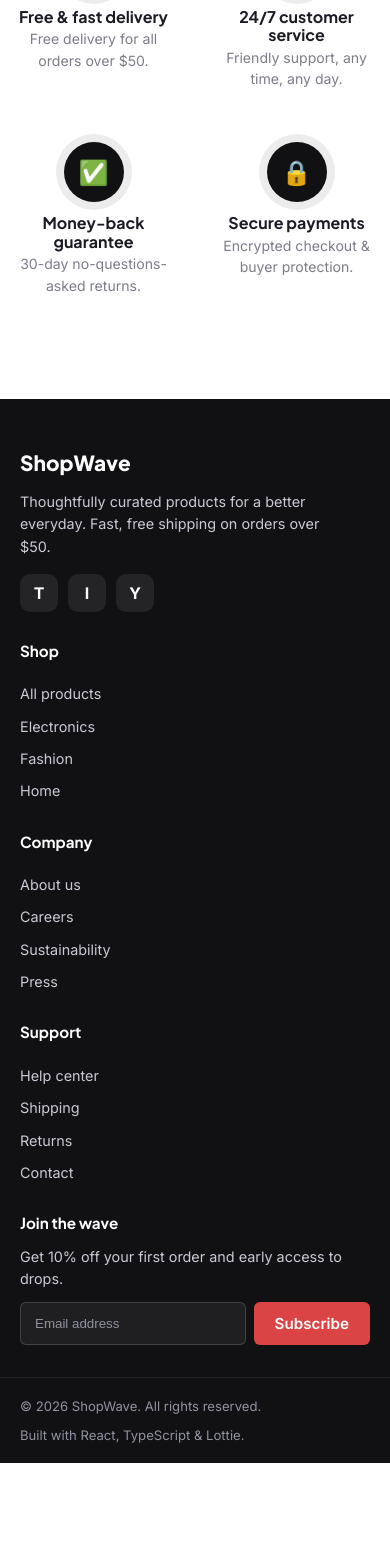
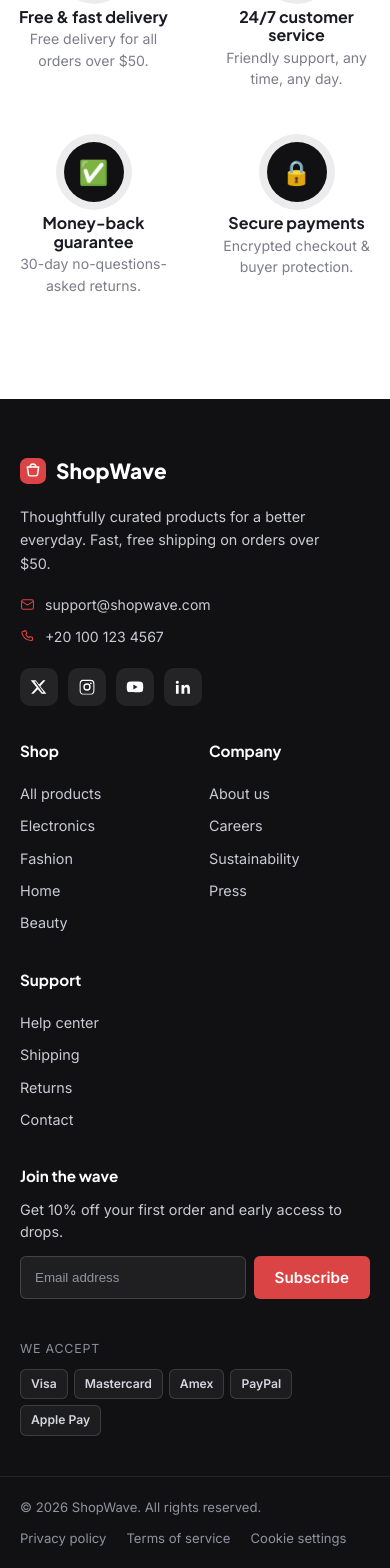
Before and after one commit to RandomMoaz/E-commerce, a React (Vite) app: page / in a window 390 px wide. Shown: the part 5058-6626 px from the top of the page. Before the commit the page ends 6521 px from the top, so only its background shows below. Built offline with nearby package versions, Linux system fonts and the light colour scheme.

Commit message:
refactor(footer): make a responsive design

```diff
--- a/src/components/Footer.tsx
+++ b/src/components/Footer.tsx
@@ -1,47 +1,130 @@
+import { useState } from "react";
 import { Link } from "react-router-dom";
 import { useLocale } from "../context/LocaleContext";
 
+const SOCIALS: { name: string; href: string; path: string }[] = [
+  {
+    name: "X",
+    href: "#",
+    path: "M17.5 3h3.2l-7 8 8.2 10h-6.4l-5-6.1L4.7 21H1.5l7.4-8.5L1 3h6.6l4.5 5.6L17.5 3Zm-1.1 16.1h1.8L7.7 4.8H5.8l10.6 14.3Z",
+  },
+  {
+    name: "Instagram",
+    href: "#",
+    path: "M12 2.2c3.2 0 3.6 0 4.9.1 1.2.1 1.8.3 2.2.4.6.2 1 .5 1.4.9.4.4.7.8.9 1.4.2.4.4 1 .4 2.2.1 1.3.1 1.7.1 4.9s0 3.6-.1 4.9c0 1.2-.2 1.8-.4 2.2-.2.6-.5 1-.9 1.4-.4.4-.8.7-1.4.9-.4.2-1 .4-2.2.4-1.3.1-1.7.1-4.9.1s-3.6 0-4.9-.1c-1.2 0-1.8-.2-2.2-.4-.6-.2-1-.5-1.4-.9-.4-.4-.7-.8-.9-1.4-.2-.4-.4-1-.4-2.2C2.2 15.6 2.2 15.2 2.2 12s0-3.6.1-4.9c0-1.2.2-1.8.4-2.2.2-.6.5-1 .9-1.4.4-.4.8-.7 1.4-.9.4-.2 1-.4 2.2-.4C8.4 2.2 8.8 2.2 12 2.2Zm0 1.8c-3.1 0-3.5 0-4.7.1-.9 0-1.4.2-1.7.3-.4.2-.7.4-1 .7-.3.3-.5.6-.7 1-.1.3-.3.8-.3 1.7-.1 1.2-.1 1.6-.1 4.7s0 3.5.1 4.7c0 .9.2 1.4.3 1.7.2.4.4.7.7 1 .3.3.6.5 1 .7.3.1.8.3 1.7.3 1.2.1 1.6.1 4.7.1s3.5 0 4.7-.1c.9 0 1.4-.2 1.7-.3.4-.2.7-.4 1-.7.3-.3.5-.6.7-1 .1-.3.3-.8.3-1.7.1-1.2.1-1.6.1-4.7s0-3.5-.1-4.7c0-.9-.2-1.4-.3-1.7-.2-.4-.4-.7-.7-1-.3-.3-.6-.5-1-.7-.3-.1-.8-.3-1.7-.3-1.2-.1-1.6-.1-4.7-.1Zm0 3.1a4.9 4.9 0 1 1 0 9.8 4.9 4.9 0 0 1 0-9.8Zm0 8a3.1 3.1 0 1 0 0-6.2 3.1 3.1 0 0 0 0 6.2Zm6.3-8.2a1.2 1.2 0 1 1-2.3 0 1.2 1.2 0 0 1 2.3 0Z",
+  },
+  {
+    name: "YouTube",
+    href: "#",
+    path: "M22.5 7.2a2.8 2.8 0 0 0-1.9-2C18.9 4.7 12 4.7 12 4.7s-6.9 0-8.6.5a2.8 2.8 0 0 0-1.9 2C1 8.9 1 12 1 12s0 3.1.5 4.8a2.8 2.8 0 0 0 1.9 2c1.7.4 8.6.4 8.6.4s6.9 0 8.6-.4a2.8 2.8 0 0 0 1.9-2c.5-1.7.5-4.8.5-4.8s0-3.1-.5-4.8ZM9.8 15.3V8.7l5.7 3.3-5.7 3.3Z",
+  },
+  {
+    name: "LinkedIn",
+    href: "#",
+    path: "M6.2 21H2.6V9.3h3.6V21ZM4.4 7.7a2.1 2.1 0 1 1 0-4.2 2.1 2.1 0 0 1 0 4.2ZM21.4 21h-3.6v-5.7c0-1.4 0-3.1-1.9-3.1s-2.2 1.5-2.2 3v5.8H10V9.3h3.4v1.6h.1c.5-.9 1.7-1.9 3.4-1.9 3.6 0 4.3 2.4 4.3 5.5V21Z",
+  },
+];
+
+const PAYMENTS = ["Visa", "Mastercard", "Amex", "PayPal", "Apple Pay"];
+
 export default function Footer() {
   const { t } = useLocale();
+  const [subscribed, setSubscribed] = useState(false);
 
   return (
     <footer className="footer">
       <div className="container footer__grid">
         <div className="footer__brand">
-          <span className="brand__name">ShopWave</span>
-          <p>{t("footer.blurb")}</p>
+          <Link to="/" className="footer__logo">
+            <span className="brand__mark" aria-hidden="true">
+              <svg width="26" height="26" viewBox="0 0 32 32">
+                <rect width="32" height="32" rx="9" fill="#DB4444" />
+                <path
+                  d="M9 11h14l-1.4 9.2a2 2 0 0 1-2 1.8h-7.2a2 2 0 0 1-2-1.8L9 11Z"
+                  fill="none"
+                  stroke="#fff"
+                  strokeWidth="1.8"
+                  strokeLinejoin="round"
+                />
+                <path
+                  d="M12.5 11a3.5 3.5 0 0 1 7 0"
+                  fill="none"
+                  stroke="#fff"
+                  strokeWidth="1.8"
+                  strokeLinecap="round"
+                />
+              </svg>
+            </span>
+            <span className="brand__name">ShopWave</span>
+          </Link>
+
+          <p className="footer__blurb">{t("footer.blurb")}</p>
+
+          <ul className="footer__contact">
+            <li>
+              <svg width="15" height="15" viewBox="0 0 24 24" fill="none" aria-hidden="true">
+                <rect x="2.5" y="4.5" width="19" height="15" rx="2.5" stroke="currentColor" strokeWidth="1.7" />
+                <path d="m3 7 9 6 9-6" stroke="currentColor" strokeWidth="1.7" strokeLinejoin="round" />
+              </svg>
+              <a href="mailto:support@shopwave.com" dir="ltr">
+                support@shopwave.com
+              </a>
+            </li>
+            <li>
+              <svg width="15" height="15" viewBox="0 0 24 24" fill="none" aria-hidden="true">
+                <path
+                  d="M6.5 3h3l1.5 4-2 1.5a12 12 0 0 0 5.5 5.5L16 12l4 1.5v3a2 2 0 0 1-2.2 2A16.5 16.5 0 0 1 3 6.2 2 2 0 0 1 5 4h1.5Z"
+                  stroke="currentColor"
+                  strokeWidth="1.7"
+                  strokeLinejoin="round"
+                />
+              </svg>
+              <a href="tel:+201001234567" dir="ltr">
+                +20 100 123 4567
+              </a>
+            </li>
+          </ul>
+
           <div className="footer__social" aria-label={t("footer.socialLabel")}>
-            {["twitter", "instagram", "youtube"].map((s) => (
-              <a key={s} href="#" aria-label={s} className="footer__social-btn">
-                <span aria-hidden="true">{s[0].toUpperCase()}</span>
+            {SOCIALS.map((s) => (
+              <a
+                key={s.name}
+                href={s.href}
+                className="footer__social-btn"
+                aria-label={t("footer.followOn", { network: s.name })}
+              >
+                <svg width="18" height="18" viewBox="0 0 24 24" aria-hidden="true">
+                  <path d={s.path} fill="currentColor" />
+                </svg>
               </a>
             ))}
           </div>
         </div>
 
-        <div className="footer__col">
+        <nav className="footer__col" aria-label={t("footer.shop")}>
           <h4>{t("footer.shop")}</h4>
           <Link to="/shop">{t("footer.allProducts")}</Link>
           <Link to="/shop?category=Electronics">{t("category.Electronics")}</Link>
           <Link to="/shop?category=Fashion">{t("category.Fashion")}</Link>
           <Link to="/shop?category=Home">{t("category.Home")}</Link>
-        </div>
+          <Link to="/shop?category=Beauty">{t("category.Beauty")}</Link>
+        </nav>
 
-        <div className="footer__col">
+        <nav className="footer__col" aria-label={t("footer.company")}>
           <h4>{t("footer.company")}</h4>
           <Link to="/about">{t("footer.aboutUs")}</Link>
           <a href="#">{t("footer.careers")}</a>
           <a href="#">{t("footer.sustainability")}</a>
           <a href="#">{t("footer.press")}</a>
-        </div>
+        </nav>
 
-        <div className="footer__col">
+        <nav className="footer__col" aria-label={t("footer.support")}>
           <h4>{t("footer.support")}</h4>
           <a href="#">{t("footer.helpCenter")}</a>
           <a href="#">{t("footer.shipping")}</a>
           <a href="#">{t("footer.returns")}</a>
           <Link to="/contact">{t("nav.contact")}</Link>
-        </div>
+        </nav>
 
         <div className="footer__newsletter">
           <h4>{t("footer.newsletterTitle")}</h4>
@@ -50,7 +133,8 @@ export default function Footer() {
             className="footer__form"
             onSubmit={(e) => {
               e.preventDefault();
-              (e.currentTarget.reset as () => void)();
+              setSubscribed(true);
+              e.currentTarget.reset();
             }}
           >
             <input
@@ -66,11 +150,31 @@ export default function Footer() {
               {t("footer.subscribe")}
             </button>
           </form>
+          {/* aria-live so the confirmation is announced, not just shown. */}
+          <p className="footer__form-ok" role="status" aria-live="polite">
+            {subscribed ? t("footer.newsletterOk") : ""}
+          </p>
+
+          <div className="footer__pay">
+            <span className="footer__pay-label">{t("footer.paymentsLabel")}</span>
+            <ul>
+              {PAYMENTS.map((p) => (
+                <li key={p}>{p}</li>
+              ))}
+            </ul>
+          </div>
         </div>
       </div>
-      <div className="footer__bar container">
-        <span>{t("footer.rights", { year: new Date().getFullYear() })}</span>
-        <span>{t("footer.builtWith")}</span>
+
+      <div className="footer__bar">
+        <div className="container footer__bar-inner">
+          <span>{t("footer.rights", { year: new Date().getFullYear() })}</span>
+          <nav className="footer__legal" aria-label={t("footer.legalLabel")}>
+            <a href="#">{t("footer.privacy")}</a>
+            <a href="#">{t("footer.terms")}</a>
+            <a href="#">{t("footer.cookies")}</a>
+          </nav>
+        </div>
       </div>
     </footer>
   );
--- a/src/i18n/en.ts
+++ b/src/i18n/en.ts
@@ -295,6 +295,13 @@ export const en = {
   "footer.newsletterText": "Get 10% off your first order and early access to drops.",
   "footer.emailPlaceholder": "Email address",
   "footer.subscribe": "Subscribe",
+  "footer.newsletterOk": "✓ You’re on the list — check your inbox.",
+  "footer.followOn": "ShopWave on {network}",
+  "footer.paymentsLabel": "We accept",
+  "footer.legalLabel": "Legal",
+  "footer.privacy": "Privacy policy",
+  "footer.terms": "Terms of service",
+  "footer.cookies": "Cookie settings",
   "footer.rights": "© {year} ShopWave. All rights reserved.",
   "footer.builtWith": "Built with React, TypeScript & Lottie.",
 
--- a/src/index.css
+++ b/src/index.css
@@ -1614,13 +1614,46 @@ button {
 .footer__grid {
   display: grid;
   grid-template-columns: 1fr;
-  gap: 30px;
-  padding: 48px 20px 32px;
+  gap: 36px 28px;
+  padding: 56px 20px 40px;
+}
+/* Pair the link lists as soon as two fit — three stacked lists make the mobile
+   footer needlessly long. Brand and newsletter always span the full width
+   until the wide layout, since they hold prose and a form, not links. */
+@media (min-width: 380px) {
+  .footer__grid {
+    grid-template-columns: repeat(2, 1fr);
+  }
+  .footer__brand,
+  .footer__newsletter {
+    grid-column: 1 / -1;
+  }
+}
+@media (min-width: 600px) {
+  .footer__grid {
+    grid-template-columns: repeat(3, 1fr);
+  }
+}
+/* Full five-track row: brand, three link columns, newsletter. */
+@media (min-width: 1000px) {
+  .footer__grid {
+    grid-template-columns: 1.7fr 1fr 1fr 1fr 1.9fr;
+    gap: 40px 32px;
+  }
+  .footer__brand,
+  .footer__newsletter {
+    grid-column: auto;
+  }
 }
 .footer h4 {
   color: #fff;
   font-size: 0.95rem;
   margin-bottom: 14px;
+}
+.footer__logo {
+  display: inline-flex;
+  align-items: center;
+  gap: 10px;
 }
 .footer__brand .brand__name {
   color: #fff;
@@ -1628,10 +1661,32 @@ button {
   font-weight: 800;
   font-size: 1.3rem;
 }
-.footer__brand p {
-  margin: 12px 0 16px;
+.footer__blurb {
+  margin: 14px 0 18px;
   font-size: 0.9rem;
   max-width: 34ch;
+  line-height: 1.65;
+}
+.footer__contact {
+  list-style: none;
+  padding: 0;
+  margin: 0 0 20px;
+  display: grid;
+  gap: 10px;
+  font-size: 0.88rem;
+}
+.footer__contact li {
+  display: flex;
+  align-items: center;
+  gap: 10px;
+}
+.footer__contact svg {
+  flex: none;
+  color: var(--red);
+}
+.footer__contact a:hover {
+  color: #fff;
+  text-decoration: underline;
 }
 .footer__social {
   display: flex;
@@ -1644,12 +1699,16 @@ button {
   background: rgba(255, 255, 255, 0.08);
   display: grid;
   place-items: center;
-  font-weight: 700;
-  color: #fff;
-  transition: background 0.2s ease;
+  color: #fff;
+  transition: background 0.2s ease, transform 0.2s ease;
 }
 .footer__social-btn:hover {
   background: var(--red);
+  transform: translateY(-2px);
+}
+.footer__social-btn:focus-visible {
+  outline: 2px solid var(--red);
+  outline-offset: 2px;
 }
 .footer__col {
   display: flex;
@@ -1685,15 +1744,66 @@ button {
 .footer__form input::placeholder {
   color: #9092a0;
 }
+.footer__form input:focus {
+  border-color: var(--red);
+}
+/* Always present so the confirmation does not shift the payment row. */
+.footer__form-ok {
+  min-height: 1.3em;
+  margin: 8px 0 0;
+  font-size: 0.84rem;
+  color: #7ee0a8;
+}
+.footer__pay {
+  margin-top: 22px;
+}
+.footer__pay-label {
+  display: block;
+  font-size: 0.78rem;
+  text-transform: uppercase;
+  letter-spacing: 0.06em;
+  color: #8b8d9c;
+  margin-bottom: 10px;
+}
+.footer__pay ul {
+  list-style: none;
+  display: flex;
+  flex-wrap: wrap;
+  gap: 6px;
+  padding: 0;
+  margin: 0;
+}
+.footer__pay li {
+  padding: 5px 10px;
+  border: 1px solid rgba(255, 255, 255, 0.14);
+  border-radius: 6px;
+  background: rgba(255, 255, 255, 0.05);
+  font-size: 0.76rem;
+  font-weight: 600;
+  color: #d5d6de;
+  white-space: nowrap;
+}
 .footer__bar {
-  display: flex;
-  flex-wrap: wrap;
-  gap: 8px;
-  justify-content: space-between;
-  padding: 18px 20px;
   border-top: 1px solid rgba(255, 255, 255, 0.08);
   font-size: 0.82rem;
   color: #9092a0;
+}
+.footer__bar-inner {
+  display: flex;
+  flex-wrap: wrap;
+  gap: 10px 24px;
+  justify-content: space-between;
+  align-items: center;
+  padding: 20px;
+}
+.footer__legal {
+  display: flex;
+  flex-wrap: wrap;
+  gap: 8px 20px;
+}
+.footer__legal a:hover {
+  color: #fff;
+  text-decoration: underline;
 }
 
 /* ============================================================
```
Also changed, not shown: src/i18n/ar.ts (+7 -0 lines).
